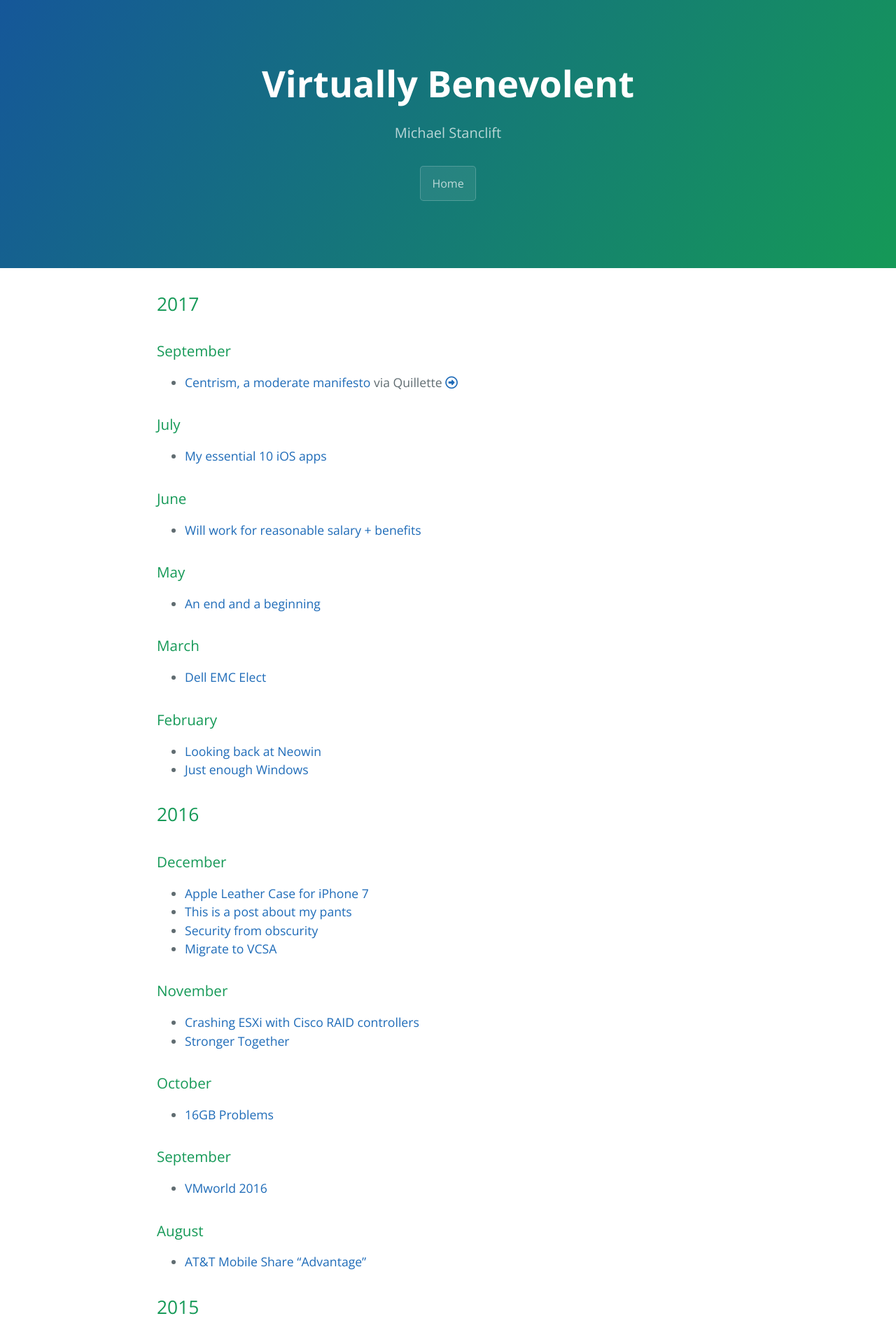
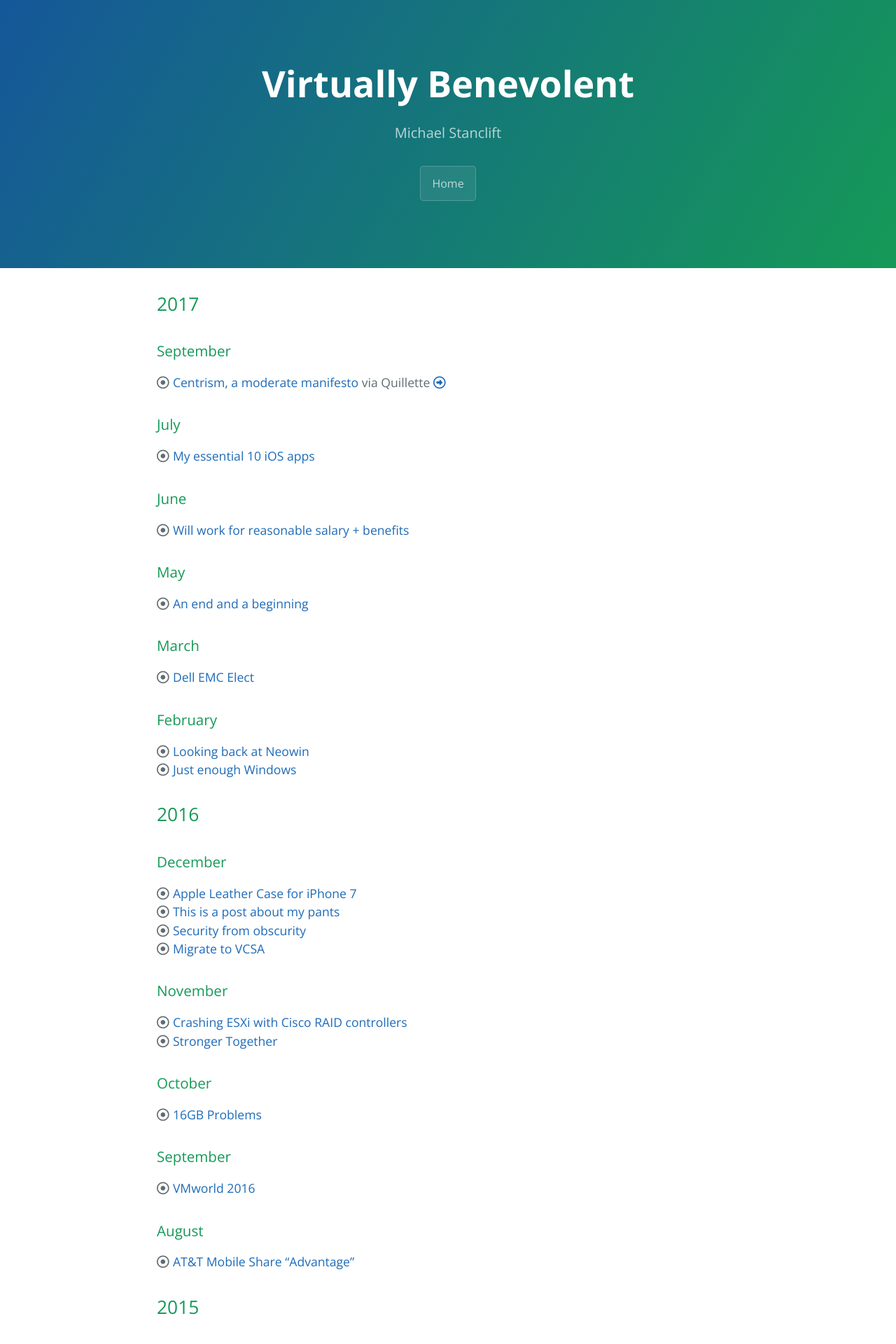
Before and after one commit to vmstan/vmstan.github.io, a Jekyll site: the page built from index.md, in a window 1280 px wide. Shown: the top 1920 px of the page at 70% size. Built offline with Jekyll 4.4.1, drawn with Linux system fonts in a browser that asks for light colours; nearby versions of some CDN libraries.

Commit message:
Font Awesome LI

```diff
--- a/assets/css/style.css
+++ b/assets/css/style.css
@@ -808,3 +808,18 @@ a:hover {
 .site-footer-credits {
     color: #819198
 }
+
+ul {
+    list-style: none;
+    padding: 0;
+  }
+  li {
+    padding-left: 1.3em;
+  }
+  li:before {
+    content: "\f192"; /* FontAwesome Unicode */
+    font-family: FontAwesome;
+    display: inline-block;
+    margin-left: -1.3em; /* same as padding-left set on li */
+    width: 1.3em; /* same as padding-left set on li */
+  }
```
